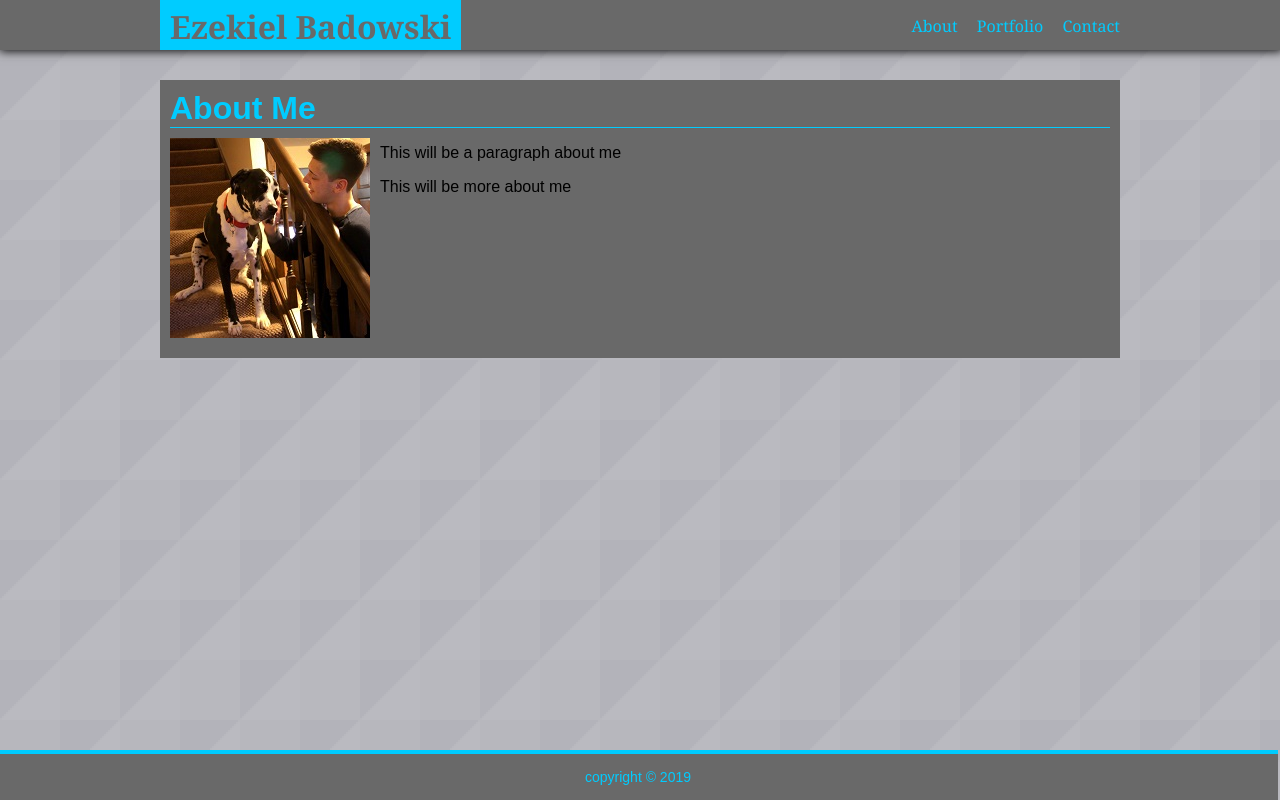
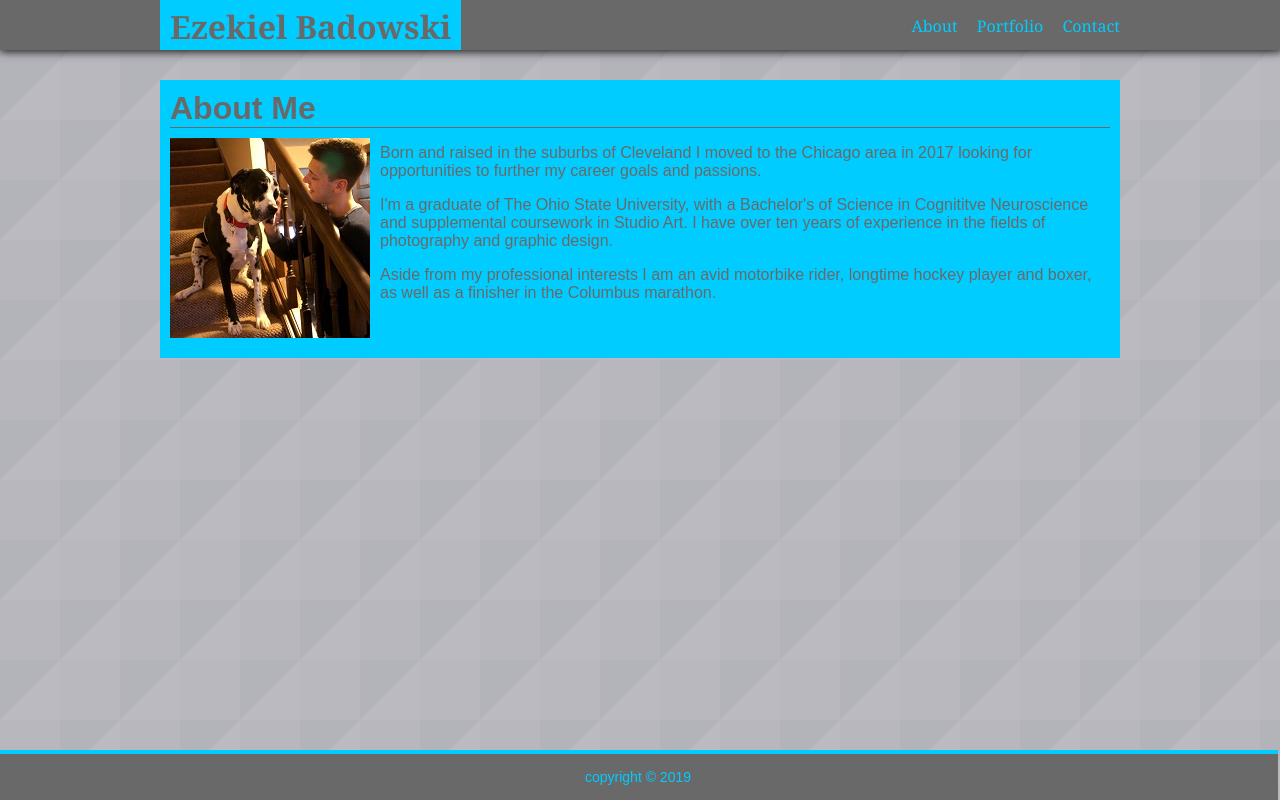
Before and after one commit to ebadowski/Basic-Portfolio, a plain HTML site: page index.html in a window 1280 px wide. Drawn offline with Linux system fonts and the light colour scheme.

Commit message:
final touches

```diff
--- a/assets/css/index.css
+++ b/assets/css/index.css
@@ -1,5 +1,5 @@
 section{
-    background-color: dimgray;
+    background-color: #00ccff;
     width: 960px;
     margin: 0 auto;
     margin-top: 30px;
@@ -9,9 +9,9 @@ section{
 section h1{
     font-size: 2em;
     margin: 0;
-    border-bottom: 1px solid #00ccff;
+    border-bottom: 1px solid dimgray;
     margin-bottom: 10px;
-    color: #00ccff;
+    color: dimgray;
     /* text-shadow: 1px 1px 1px  grey; */
 }
 img{
@@ -27,3 +27,7 @@ body{
     background-image: url("../images/triangular_@2X.png");
     font-family: 'Arial', 'Helvetica Neue', Helvetica, sans-serif;
 }
+p{
+    color: dimgray;
+    font-size: 16px;
+}
--- a/index.html
+++ b/index.html
@@ -28,10 +28,13 @@
         <!-- <hr> -->
         <img src="assets\images\Me and Daggy.jpg" alt="My Photo">
         <p>
-            This will be a paragraph about me
+            Born and raised in the suburbs of Cleveland I moved to the Chicago area in 2017 looking for opportunities to further my career goals and passions.
         </p>
         <p>
-            This will be more about me
+            I'm a graduate of The Ohio State University, with a Bachelor's of Science in Cognititve Neuroscience and supplemental coursework in Studio Art. I have over ten years of experience in the fields of photography and graphic design.
+        </p>
+        <p>
+            Aside from my professional interests I am an avid motorbike rider, longtime hockey player and boxer, as well as a finisher in the Columbus marathon.
         </p>
     </section>
 
```
